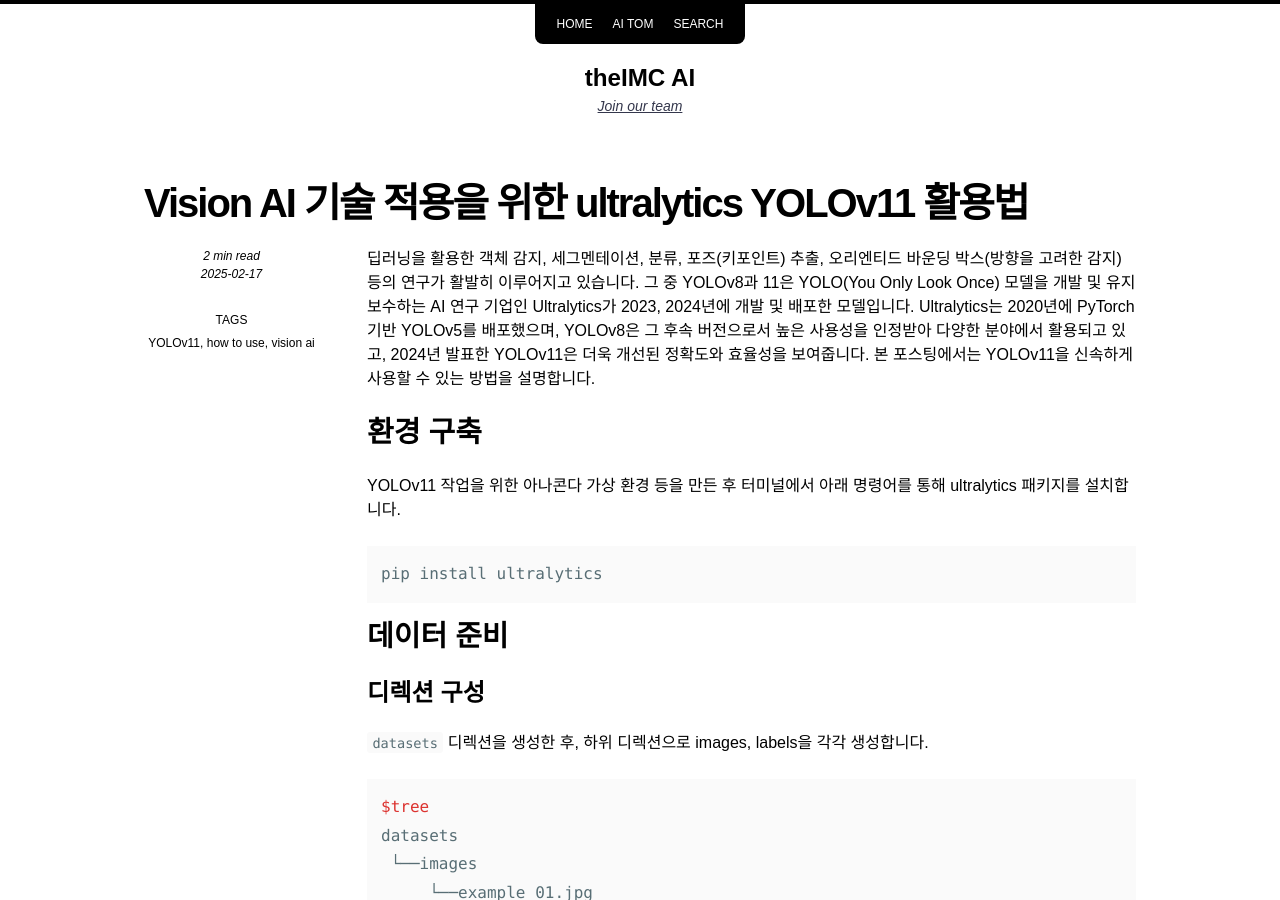
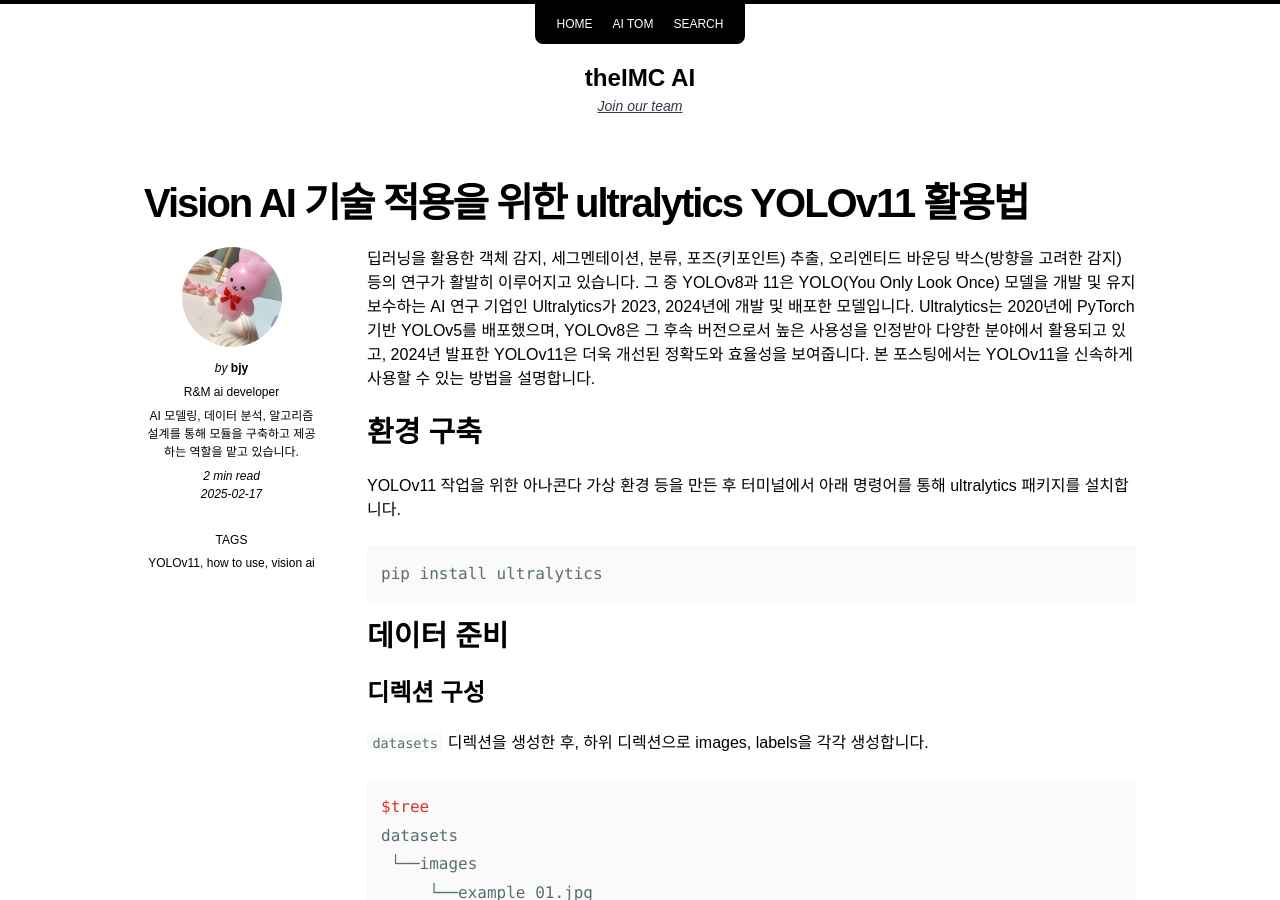
Before and after one commit to aitheimc/aitheimc.github.io, a Jekyll site: the page built from _posts/2025-02-17-yolov11-how-to-use.markdown, in a window 1280 px wide and 900 px high. Built offline with Jekyll 4.4.1, drawn with Linux system fonts in a browser that asks for light colours; nearby versions of some CDN libraries.

Commit message:
240219_jy_author_modify

```diff
--- a/_data/authors.yml
+++ b/_data/authors.yml
@@ -20,6 +20,7 @@
 
 Bjy:
   name: bjy
+  picture : /images/bjy/bjy_profile.jpg
   position : R&M ai developer
   description : AI 모델링, 데이터 분석, 알고리즘 설계를 통해 모듈을 구축하고 제공하는 역할을 맡고 있습니다.
 
--- a/_posts/2025-02-17-yolov11-how-to-use.markdown
+++ b/_posts/2025-02-17-yolov11-how-to-use.markdown
@@ -2,7 +2,7 @@
 layout: post
 title:  Vision AI 기술 적용을 위한 ultralytics YOLOv11 활용법
 date:   2025-02-17
-author: bjy
+author: Bjy
 excerpt_separator: "<!--more-->"
 tags:
     - YOLOv11
```
Also changed, not shown: images/bjy/bjy_profile.jpg (added).
